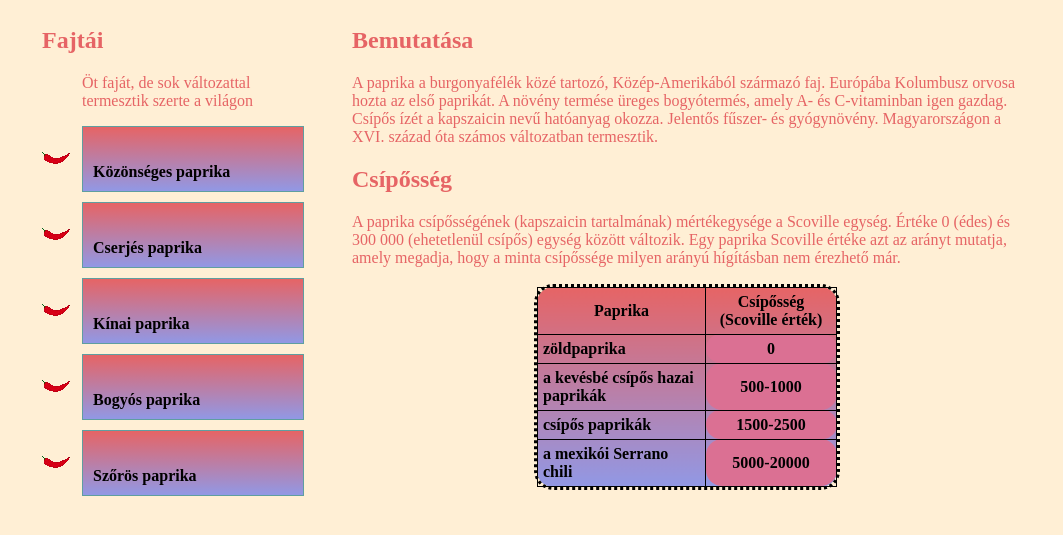
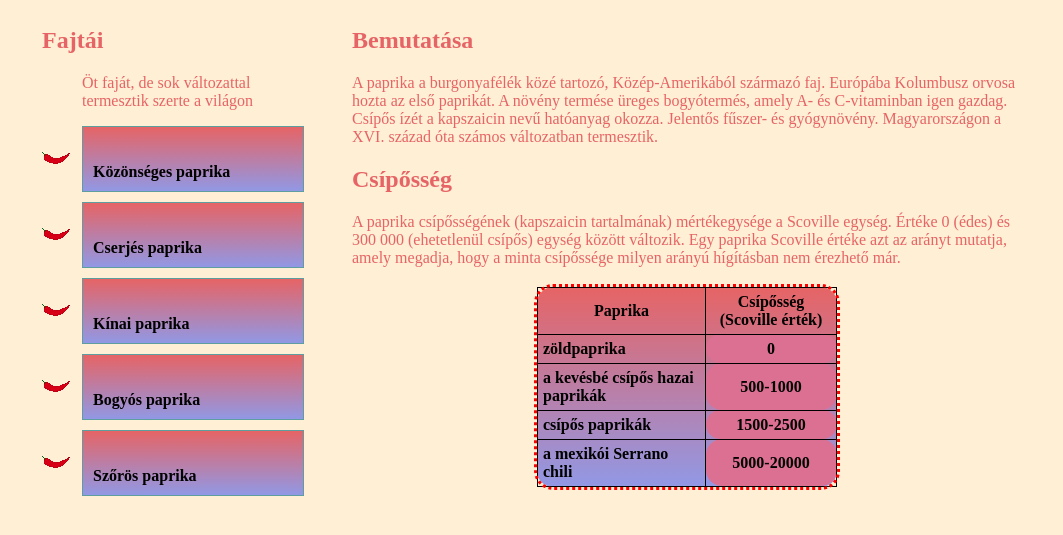
Before and after one commit to Szaszuge/paprika, a plain HTML site: page index.html in a window 1280 px wide. Shown: the part 115-650 px from the top of the page, without its empty margins (108-1171 px from the left). Drawn offline with Linux system fonts and the light colour scheme.

Commit message:
outlinecolor

```diff
--- a/paprika.css
+++ b/paprika.css
@@ -65,7 +65,8 @@ table {
     margin: 20px auto auto auto;
     border-collapse: collapse;
     color: #000;
-    outline-style: dotted
+    outline-style: dotted;
+    outline-color: red;
 }
 
 table, th, tr, td {
```
